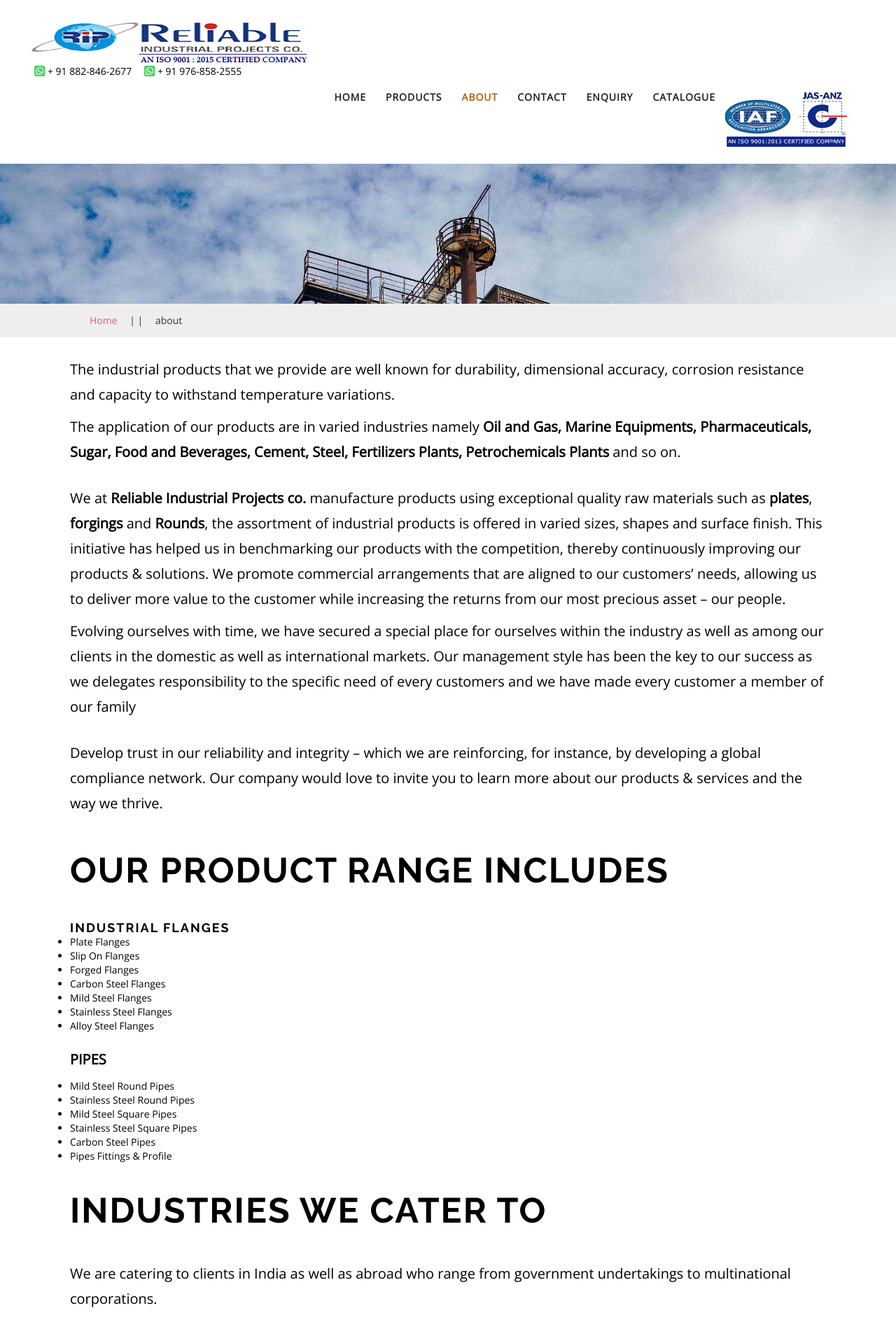
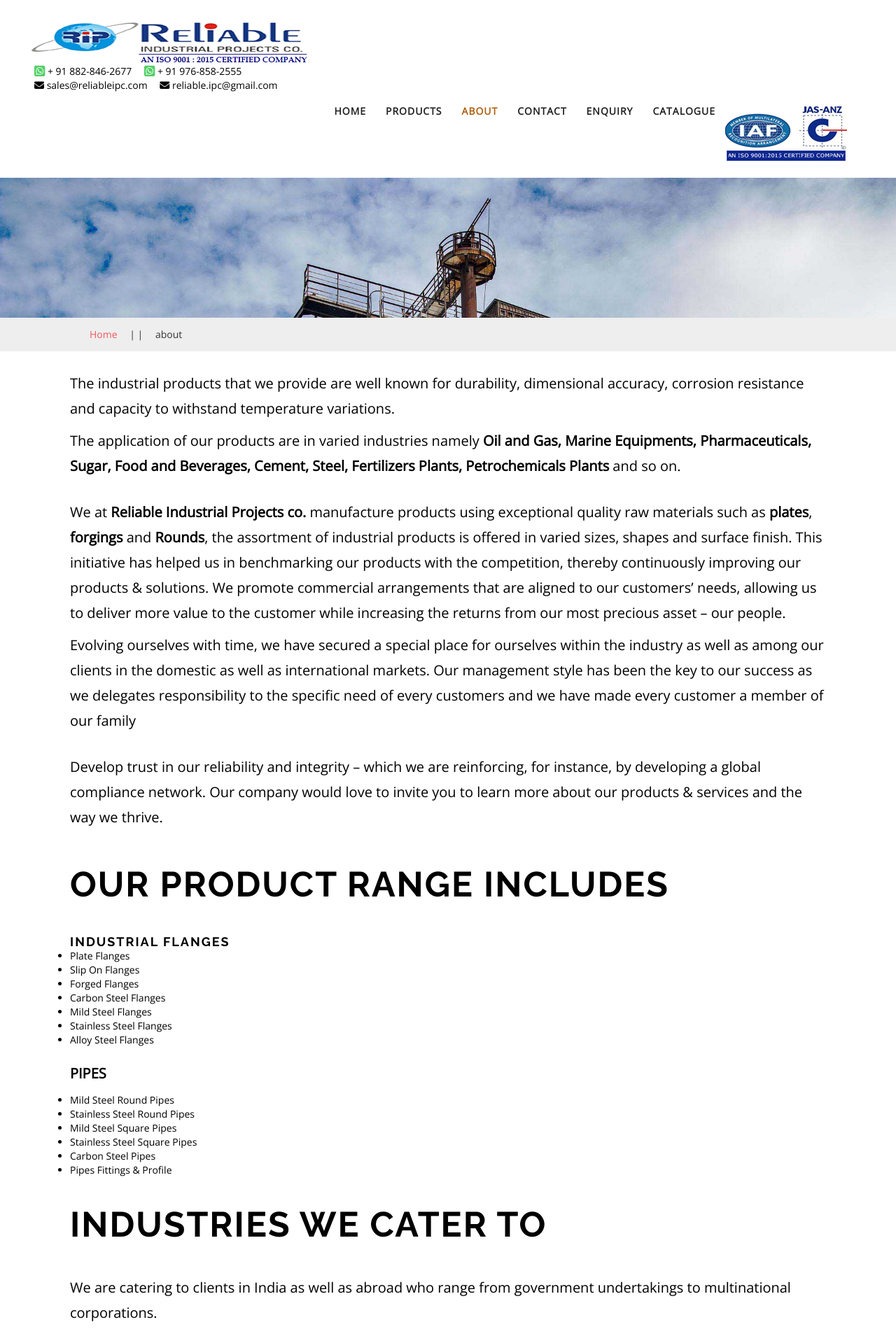
Before and after one commit to mylab4492/reliableipc, a PHP site: page /about.html in a window 1280 px wide. Shown: the top 1909 px of the page at 70% size. Run offline with PHP 8.4, Linux system fonts and the light colour scheme; some libraries are stand-ins or nearby versions.

Commit message:
email in header

```diff
--- a/about.html
+++ b/about.html
@@ -28,6 +28,14 @@
 				<ul>
 					<li><i class="fab fa-whatsapp-square fa-lg" style="color:#51cf66;"></i><a href="https://api.whatsapp.com/send?phone=918828462677" style="color:#000000"> + 91 882-846-2677</a></li>
 					<li><i class="fab fa-whatsapp-square fa-lg" style="color:#51cf66;"></i><a href="https://api.whatsapp.com/send?phone=919768582555" style="color:#000000"> + 91 976-858-2555</a></li>
+				</ul>
+				<ul>
+					<li><i class="fa fa-envelope" style="color:#000000;"></i>
+						<a href="mailto:sales@reliableipc.com" style="color:#000000">sales@reliableipc.com</a>
+					</li>
+					<li><i class="fa fa-envelope" style="color:#000000;"></i>
+						<a href="mailto:reliable.ipc@gmail.com" style="color:#000000">reliable.ipc@gmail.com</a>
+					</li>
 				</ul>
 			</div>
 		</div>
```
Also changed, not shown: contact.php (+8 -0 lines), index.html (+8 -0 lines), products.html (+8 -0 lines).
